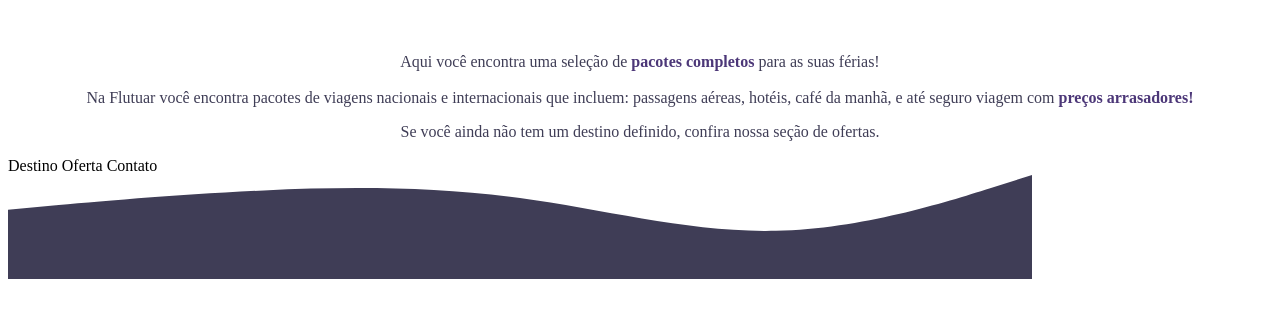
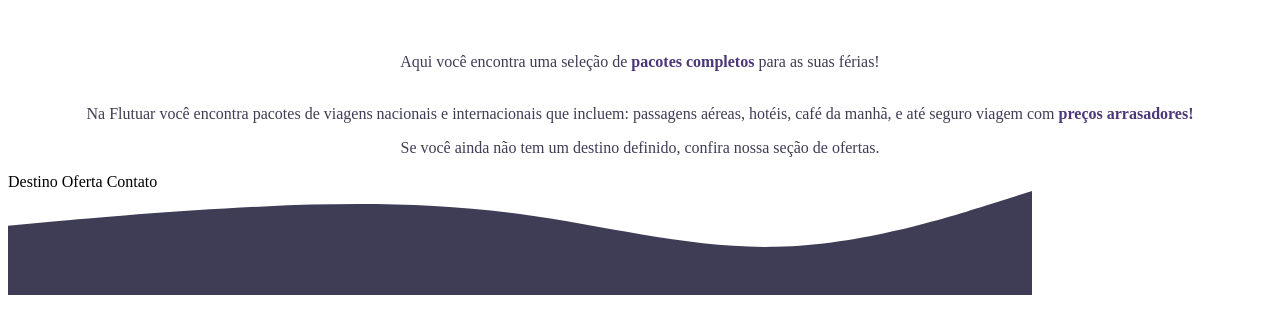
Before and after one commit to Ruansmc/Projeto02, a plain HTML site: page Projeto02/index.html in a window 1280 px wide. Shown: the part 363-696 px from the top of the page. Drawn offline with Linux system fonts and the light colour scheme.

Commit message:
Configuração
index e style

```diff
--- a/Projeto02/index.html
+++ b/Projeto02/index.html
@@ -19,6 +19,7 @@
     <p>Aqui você encontra uma seleção de <strong>pacotes completos</strong> para as suas férias!
         <br>
         <br>
+        <p>
         Na Flutuar você encontra pacotes de viagens nacionais e internacionais que incluem: passagens aéreas, hotéis, café da manhã, e até seguro viagem com <strong>preços arrasadores!</strong>
         </p>
         <p>Se você ainda não tem um destino definido, confira nossa seção de ofertas.</p>
--- a/Projeto02/style.css
+++ b/Projeto02/style.css
@@ -20,7 +20,6 @@ h1{
 p{
     text-align: center;
     color: #3F3D56;
-    font-weight: 500;
 }
 
 #a{
```
